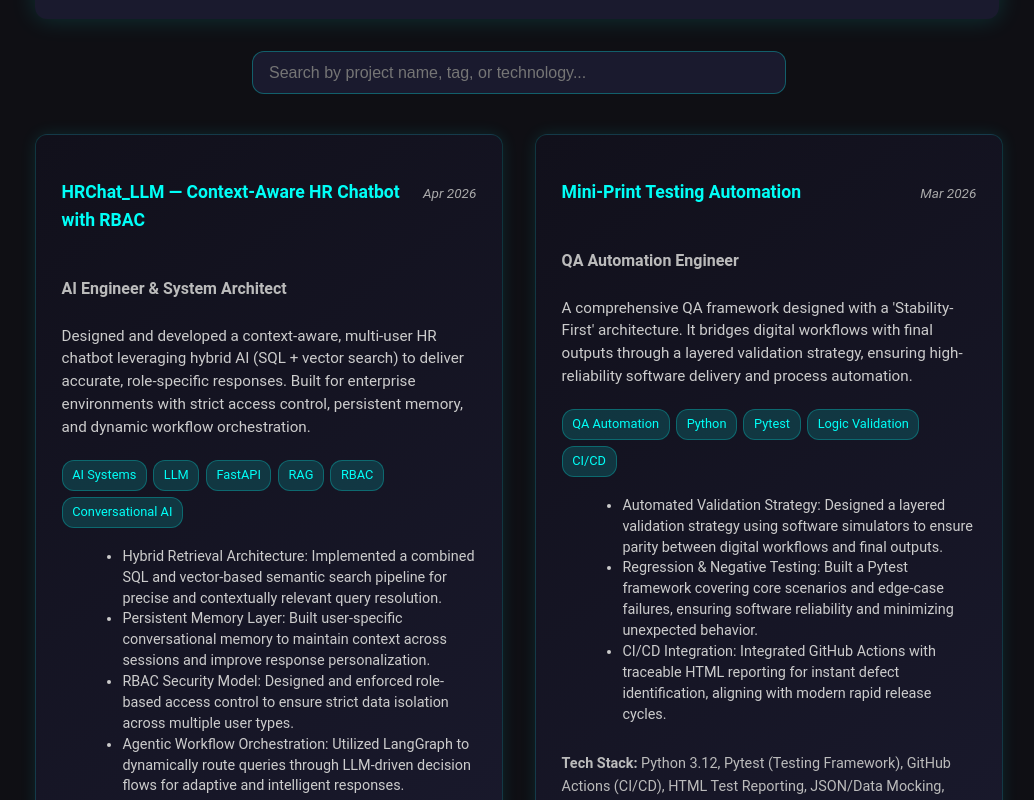
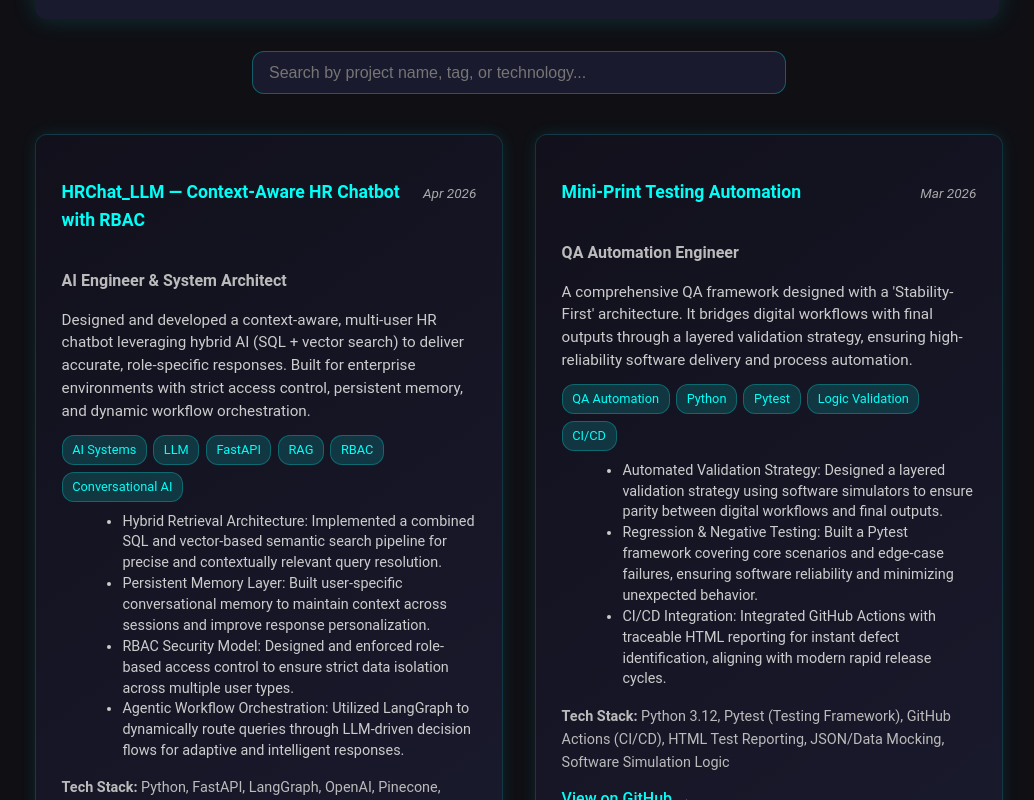
Before and after one commit to abhisakh/Advance_Portfolio, a React (Vite) app in the folder portfolio/: page /ai-projects in a window 1280 px wide. Shown: the part 600-1400 px from the top of the page, without its empty margins (173-1207 px from the left). Built offline with nearby package versions, Linux system fonts and the light colour scheme.

Commit message:
removed the display flex from the .project-card inside the ai-projects.css

```diff
--- a/portfolio/src/styles/ai-projects.css
+++ b/portfolio/src/styles/ai-projects.css
@@ -47,9 +47,9 @@
   transition: all 0.35s ease;
   position: relative;
   overflow: hidden;
-  display: flex;
+  /*display: flex;
   flex-direction: column;
-  height: 100%; /* ensures equal height behavior */
+  height: 100%;*/ /* ensures equal height behavior */
 }
 
 .project-card:hover {
```
